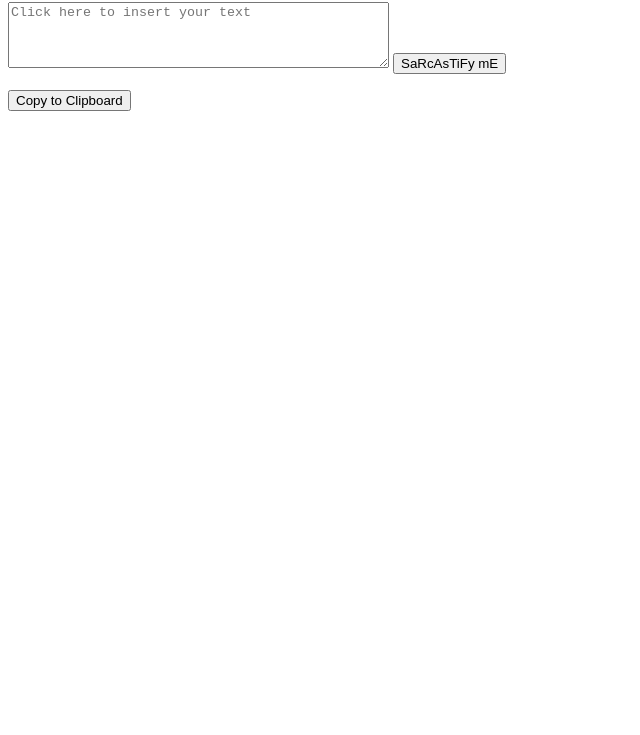
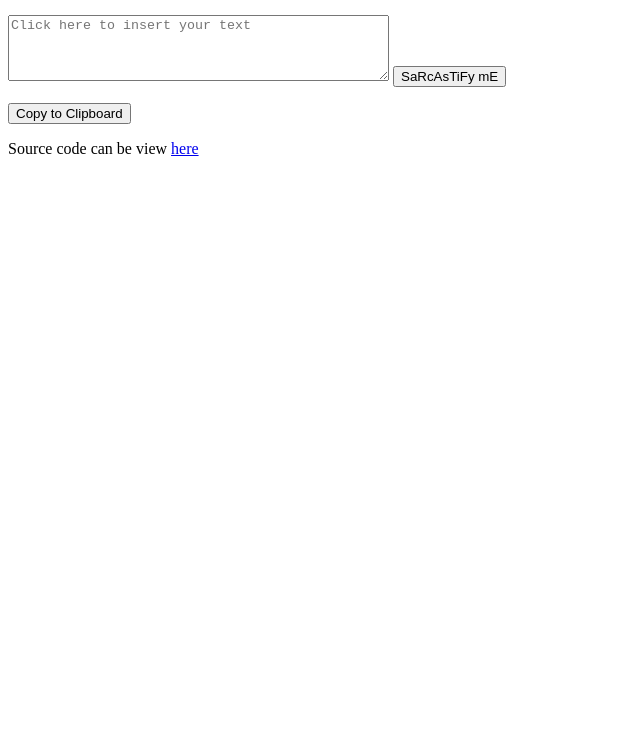
Before and after one commit to KDOGE007/sarcastify-text-string, a plain HTML site: page index.html in a window 1280 px wide. Shown: the part 65-800 px from the top of the page, without its empty margins (0-640 px from the left). Drawn offline with Linux system fonts and the light colour scheme.

Commit message:
add link to the source code

```diff
--- a/index.html
+++ b/index.html
@@ -7,7 +7,8 @@
     <link rel="stylesheet" href="style.css" />
   </head>
   <body>
-    <section>
+    <main>
+      <div>
         <h1>Sarcastify My Text</h1>
         <form action="">
           <textarea
@@ -18,11 +19,16 @@
           ></textarea>
           <button type="button" id="sarcastic">SaRcAsTiFy mE</button>
         </form>
-    </section>
-    <section>
+      </div>
+      <div>
         <p id="output"></p>
         <button type="button" id="copy">Copy to Clipboard</button>
-    </section>
+      </div>
+      <p>
+        Source code can be view
+        <a href="https://github.com/KDOGE007/sarcastify-text-string">here</a>
+      </p>
+    </main>
     <script src="main.js"></script>
   </body>
 </html>
```
Lines whose indentation alone changed are shown as unchanged.
